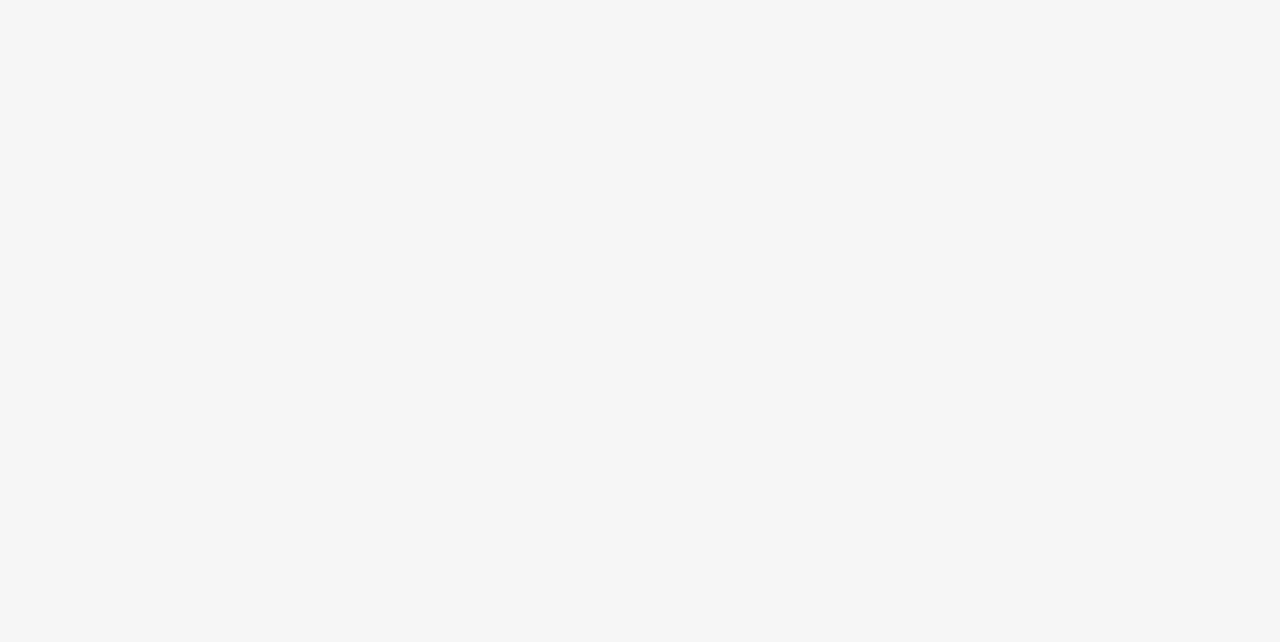
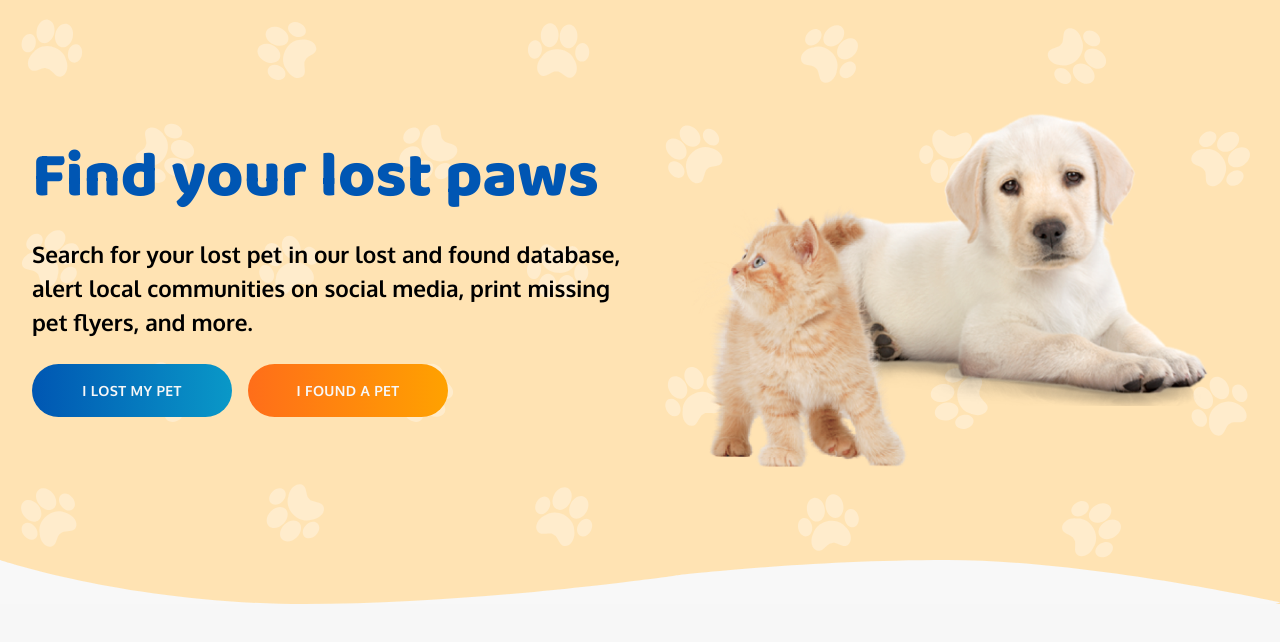
Before and after one commit to orojas12/furlorn, a React (Create React App) app: page / in a window 1280 px wide. Shown: the top 642 px of the page. Built offline with nearby package versions, Linux system fonts and the light colour scheme.

Commit message:
add hero section

```diff
--- a/src/App.tsx
+++ b/src/App.tsx
@@ -3,7 +3,7 @@ import "./sass/main.scss";
 
 function App() {
   return (
-    <div className="App container container--fluid bg-light ff-sans">
+    <div className="App bg-light ff-sans">
       <Outlet />
     </div>
   );
--- a/src/index.tsx
+++ b/src/index.tsx
@@ -1,8 +1,7 @@
 import React from "react";
 import ReactDOM from "react-dom/client";
 import { BrowserRouter, Route, Routes } from "react-router-dom";
-import Components from "./pages/Components";
-import Login from "./pages/Login";
+import { Components, Home, Login } from "./pages";
 import reportWebVitals from "./reportWebVitals";
 import App from "./App";
 
@@ -14,6 +13,7 @@ root.render(
     <BrowserRouter>
       <Routes>
         <Route path="/" element={<App />}>
+          <Route index element={<Home />} />
           {/* <Route index element={<Home />} /> */}
           <Route path="login" element={<Login />} />
           <Route path="components" element={<Components />} />
--- /dev/null
+++ b/src/pages/Home.tsx
@@ -0,0 +1,33 @@
+import heroImg from "../assets/images/hero-img.png";
+import waveSvg from "../assets/images/wave.svg";
+
+export interface IHomeProps {}
+
+export default function Home(props: IHomeProps) {
+  return (
+    <article className="Home flow">
+      <header>
+        <div className="hero container">
+          <div className="hero__left">
+            <h1 className="ff-cursive text-3xl text-primary">
+              Find your lost paws
+            </h1>
+            <h2 className="text-lg">
+              Search for your lost pet in our lost and found database, alert
+              local communities on social media, print missing pet flyers, and
+              more.
+            </h2>
+            <div className="hero__buttons">
+              <button className="btn btn--primary">I Lost My Pet</button>
+              <button className="btn btn--secondary">I Found A Pet</button>
+            </div>
+          </div>
+          <div className="hero__right">
+            <img src={heroImg} alt="A kitten and a puppy" />
+          </div>
+        </div>
+        <img src={waveSvg} alt="Hero bottom border" style={{ width: "100%" }} />
+      </header>
+    </article>
+  );
+}
--- /dev/null
+++ b/src/pages/index.ts
@@ -0,0 +1,5 @@
+import Home from "./Home";
+import Login from "./Login";
+import Components from "./Components";
+
+export { Home, Login, Components };
--- a/src/sass/main.scss
+++ b/src/sass/main.scss
@@ -16,6 +16,7 @@
 @use "components/tooltip";
 
 @use "pages/login";
+@use "pages/home";
 
 .App {
   min-height: 100vh;
--- /dev/null
+++ b/src/sass/pages/_home.scss
@@ -0,0 +1,43 @@
+.Home {
+  header {
+    background-image: url("../../assets/images/paw-bg.svg");
+    background-size: cover;
+    position: relative;
+  }
+
+  .hero {
+    display: flex;
+    gap: 2rem;
+    height: 70vh;
+    position: relative;
+
+    &__left {
+      display: flex;
+      flex-direction: column;
+      justify-content: center;
+      gap: 2.4rem;
+      width: 50%;
+    }
+
+    &__right {
+      display: flex;
+      justify-content: center;
+      align-items: center;
+      width: 50%;
+
+      img {
+        width: 100%;
+        max-width: 560px;
+      }
+    }
+
+    &__buttons {
+      display: flex;
+      gap: 1.6rem;
+
+      .btn {
+        width: 20rem;
+      }
+    }
+  }
+}
```
Also changed, not shown: src/assets/images/paw-bg.svg (added), src/assets/images/wave.svg (added).
